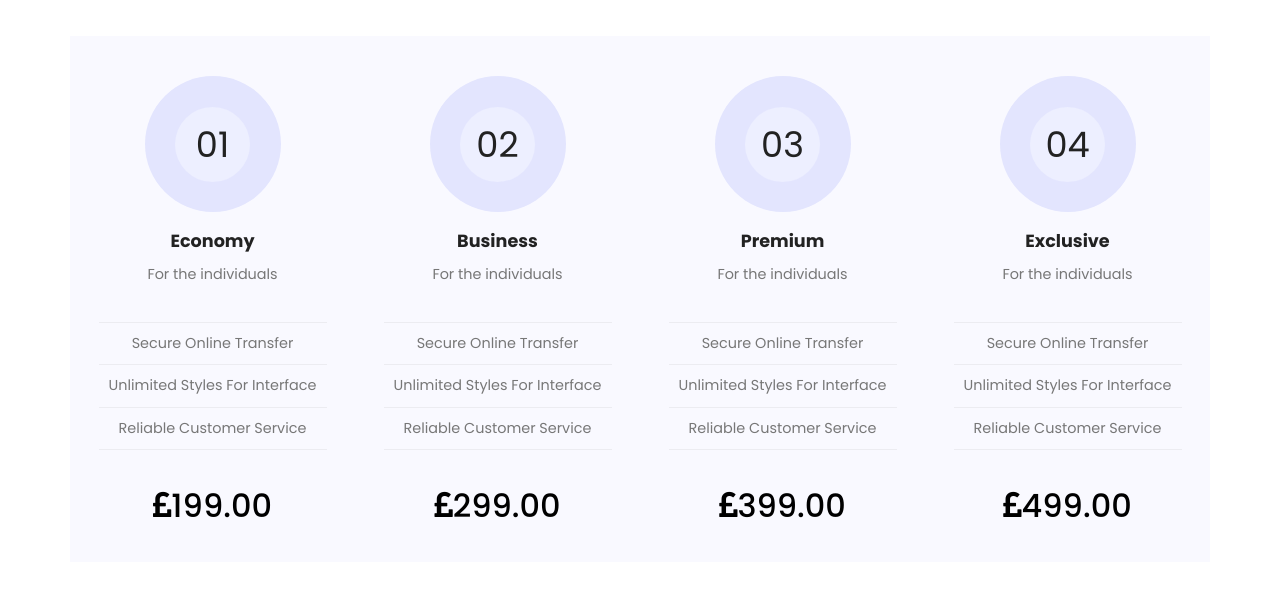
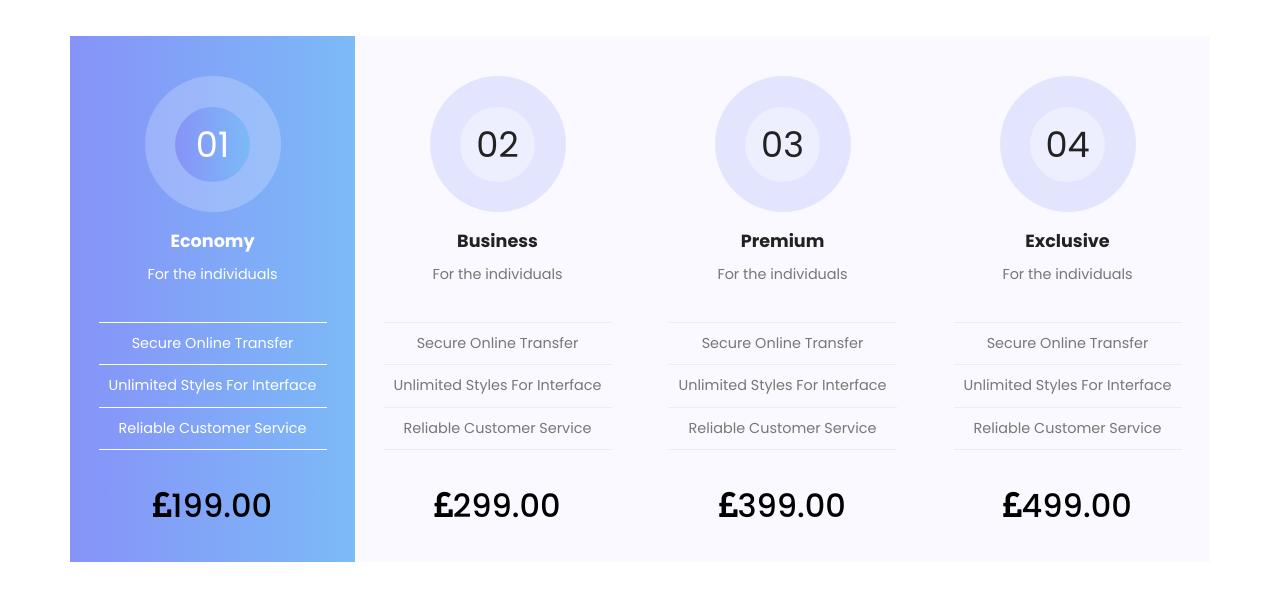
Before and after one commit to front-end-by-rimantas/54-grupe-teamwork-personal, a website with bundled scripts: page index.html in a window 1280 px wide. In both pictures the pointer is over the element 212 px from the left and 4382 px from the top of the page. Shown: the part 4083-4684 px from the top of the page. Built offline with nearby package versions, Linux system fonts and the light colour scheme; files whose address does not match are found by name.

Commit message:
main hover style added

```diff
--- a/css/components/choose-your-plan.css
+++ b/css/components/choose-your-plan.css
@@ -91,3 +91,29 @@
     width: calc(var(--col3) + 2 * var(--m0));
   }
 }
+
+.plan-column:hover {
+  background: linear-gradient(to right, var(--purple), var(--blue));
+}
+
+.plan-column:hover .outer-circle {
+  background-color: rgba(255, 255, 255, 0.21);
+}
+
+.plan-column:hover .inner-circle {
+  color: var(--white);
+  background: linear-gradient(to right, var(--purple), var(--blue));
+}
+
+.plan-column:hover h4 {
+  color: var(--white);
+}
+
+.plan-column:hover p {
+  color: var(--white);
+}
+
+.plan-column:hover .column-line {
+  background-color: var(--white);
+  opacity: 1;
+}
```
